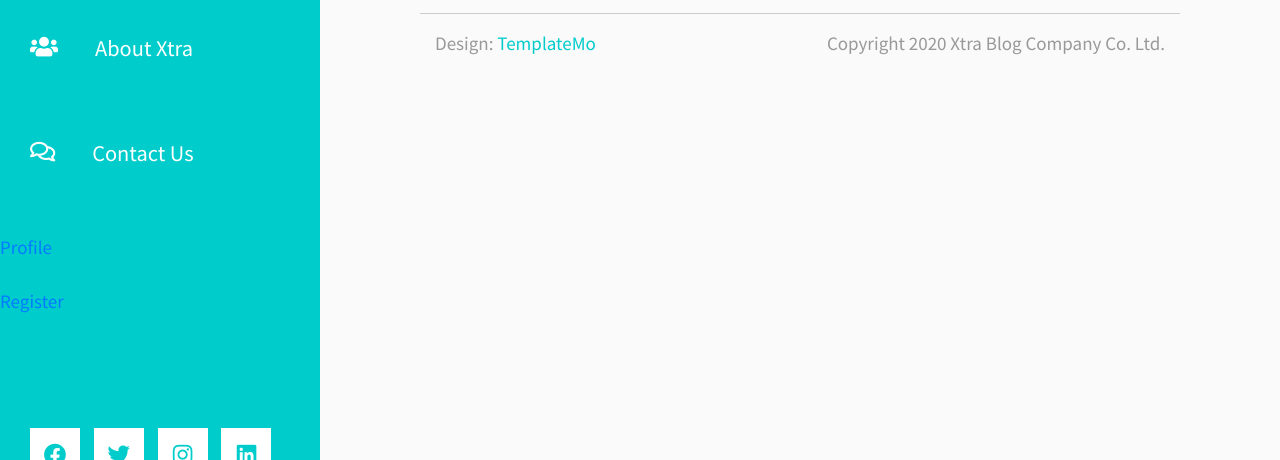
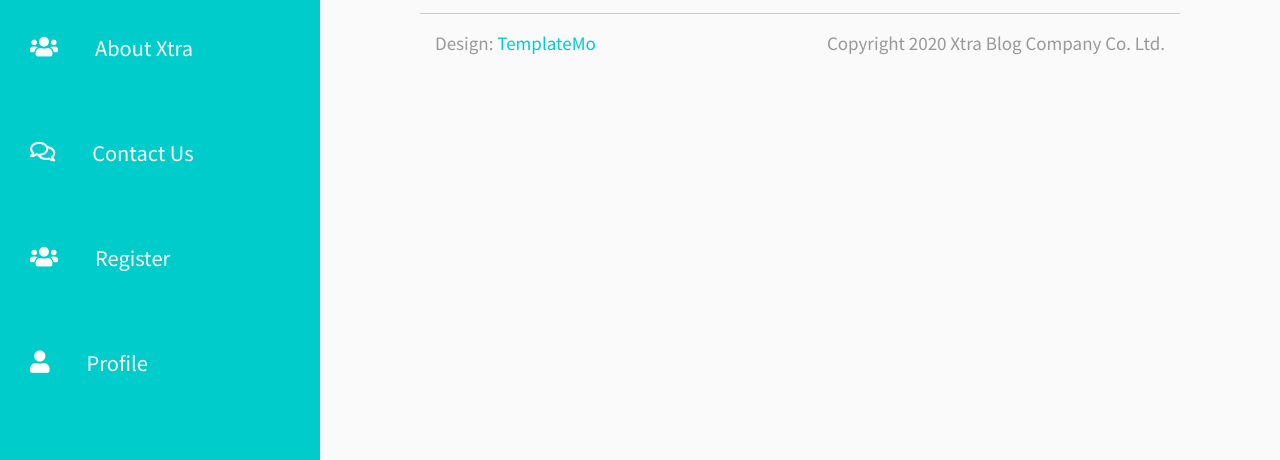
Before and after one commit to mhammed2020/Visit-Morocco-Platform, a Django app: page / in a window 1280 px wide. Shown: the part 534-994 px from the top of the page. Run offline with Django 3.2, Linux system fonts and the light colour scheme; some libraries are stand-ins or nearby versions.

Commit message:
add profile and register template to main base

```diff
--- a/templates/base.html
+++ b/templates/base.html
@@ -49,10 +49,15 @@ https://templatemo.com/tm-553-xtra-blog
 
 
                      <!-- Navbar Right Side -->
-            <div class="navbar-nav">
-                  <a class="nav-item nav-link" href="{% url 'profile' %}">Profile</a>
+                     <li class="tm-nav-item"><a href="{% url 'register' %}" class="tm-nav-link">
+                        <i class="fas fa-users"></i>
+                        Register
+                    </a></li>
 
-                  <a class="nav-item nav-link" href="{% url 'register' %}">Register</a>
+                    <li class="tm-nav-item"><a href="{% url 'profile' %}" class="tm-nav-link">
+                        <i class="fas fa-user"></i>
+                        Profile
+                    </a></li>
 
               </div>
 
```
